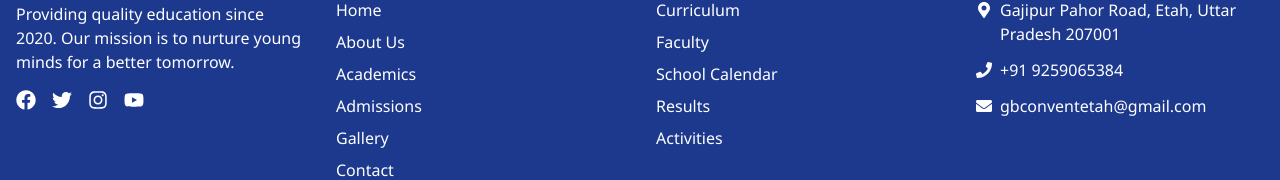
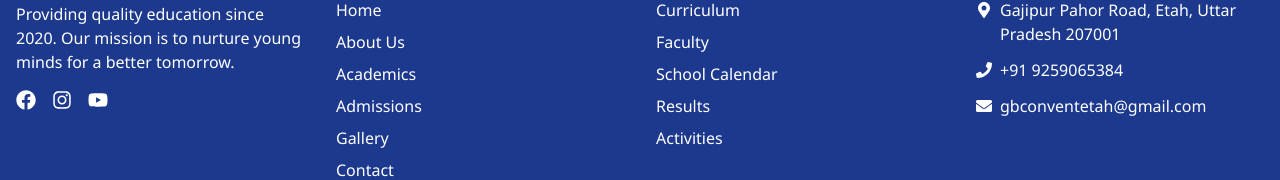
Before and after one commit to gbconvent/gbc-website, a React (Vite) app: page / in a window 1280 px wide. Shown: the part 4248-4428 px from the top of the page. Built offline with nearby package versions, Linux system fonts and the light colour scheme.

Commit message:
added social media links

```diff
--- a/src/components/Footer.tsx
+++ b/src/components/Footer.tsx
@@ -9,10 +9,9 @@ const Footer = () => {
             <h3 className="text-2xl font-bold mb-4">GB Convent Etah</h3>
             <p className="mb-4">Providing quality education since 2020. Our mission is to nurture young minds for a better tomorrow.</p>
             <div className="flex space-x-4">
-              <a href="#" className="hover:text-yellow-400"><FaFacebook size={20} /></a>
-              <a href="#" className="hover:text-yellow-400"><FaTwitter size={20} /></a>
-              <a href="#" className="hover:text-yellow-400"><FaInstagram size={20} /></a>
-              <a href="#" className="hover:text-yellow-400"><FaYoutube size={20} /></a>
+              <a href="https://www.facebook.com/gbconventetah" target="_blank" rel="noopener noreferrer" className="hover:text-yellow-400"><FaFacebook size={20} /></a>
+              <a href="https://www.instagram.com/gbconventetah/" target="_blank" rel="noopener noreferrer" className="hover:text-yellow-400"><FaInstagram size={20} /></a>
+              <a href="https://www.youtube.com/@GBConventEtah" target="_blank" rel="noopener noreferrer" className="hover:text-yellow-400"><FaYoutube size={20} /></a>
             </div>
           </div>
 
```
